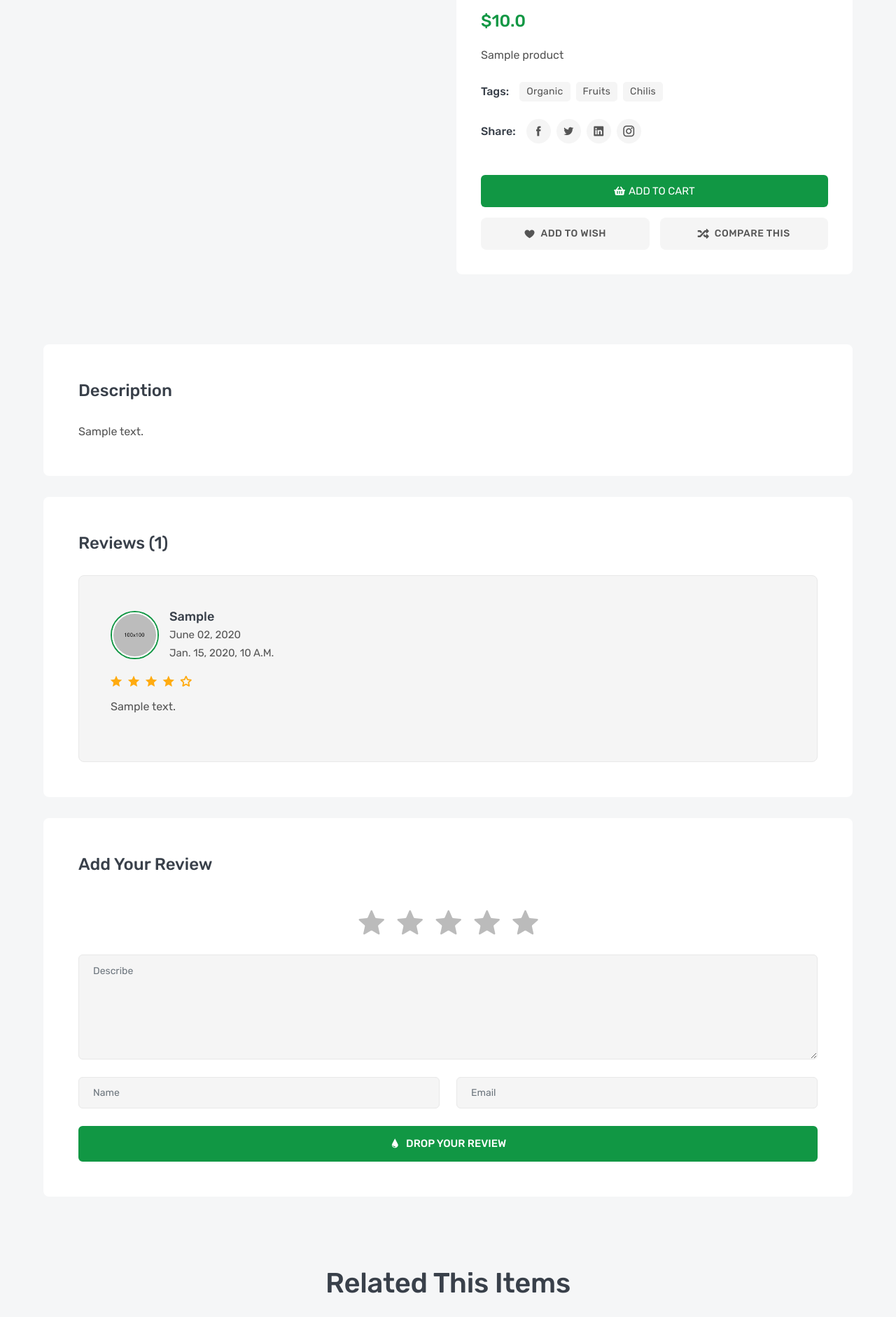
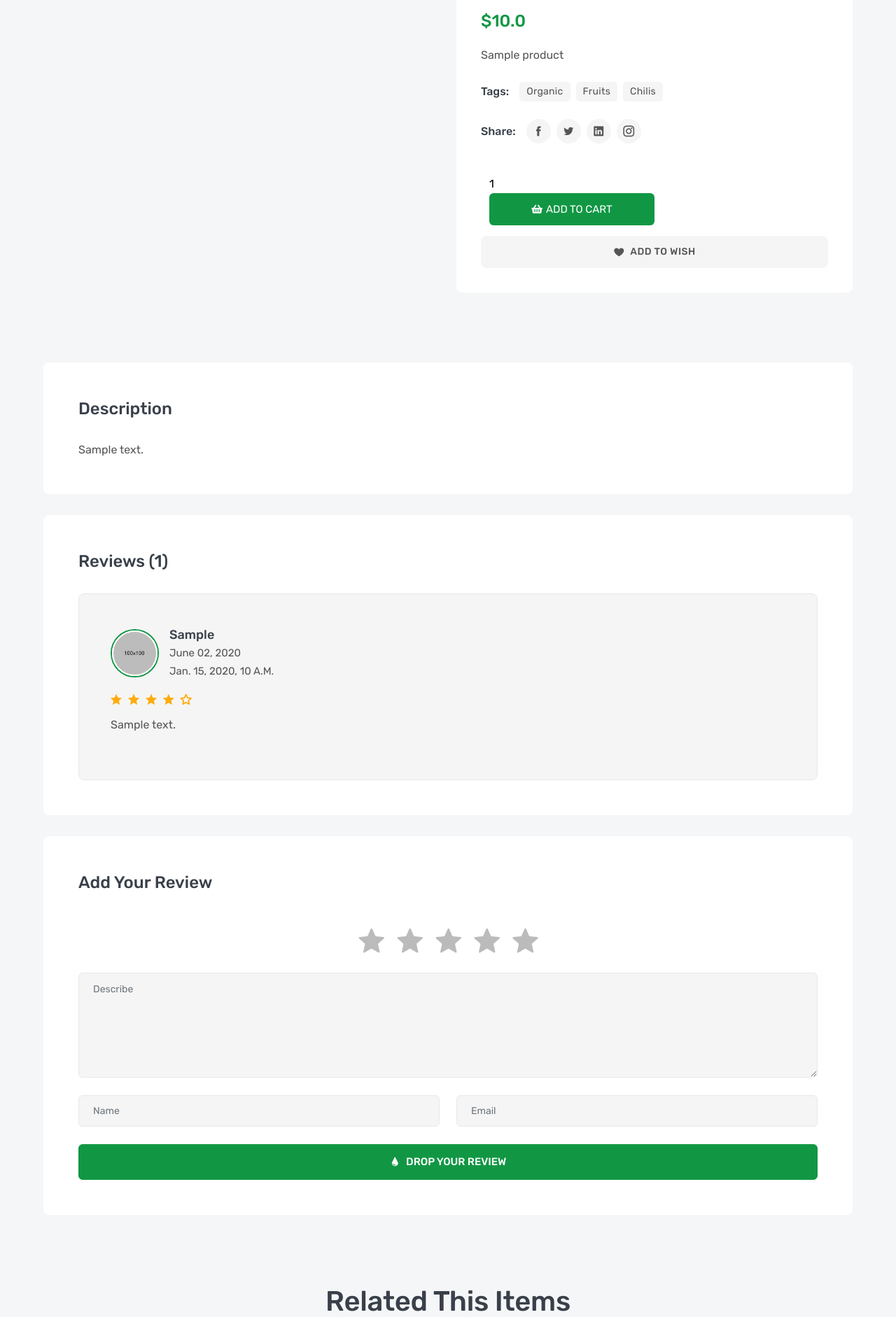
Before and after one commit to Ahmadgaming01/Ecommerece, a Django app: a page that uses products/templates/products/product_detail.html in a window 1280 px wide. Shown: the part 727-2609 px from the top of the page at 70% size. Run offline with Django 4.2, Linux system fonts and the light colour scheme; tables that the repository leaves empty hold one stand-in row (values such as "Sample post"); grey boxes marked "Sample" are stand-in pictures; some libraries are stand-ins or nearby versions.

Commit message:
add add_to_cart_view in templete

```diff
--- a/products/templates/products/product_detail.html
+++ b/products/templates/products/product_detail.html
@@ -90,26 +90,27 @@
                             <li><a href="#" class="icofont-instagram" title="Instagram"></a></li>
                         </ul>
                     </div>
-                    <div class="details-add-group">
-                        <button class="product-add" title="Add to Cart">
-                            <i class="fas fa-shopping-basket"></i>
-                            <span>add to cart</span>
-                        </button>
-                        <div class="product-action">
-                            <button class="action-minus" title="Quantity Minus"><i class="icofont-minus"></i></button>
-                            <input class="action-input" title="Quantity Number" type="text" name="quantity" value="1">
-                            <button class="action-plus" title="Quantity Plus"><i class="icofont-plus"></i></button>
-                        </div>
+                    <div class="details-add-group row">
+                        <form action="post">
+                            {% csrf_token %}
+                            <div class="col-lg-6">
+                                <input  title="Quantity Number" type="text" name="quantity" value="1">
+                                <input type="hidden" name="product_id" value=" {{object.id}} ">
+                            </div>
+                            <div class="col-lg-6">                <button class="product-add" title="Add to Cart">
+                                <i class="fas fa-shopping-basket"></i>
+                                <span>add to cart</span>
+                            </button></div>
+                        </form>
+
+
                     </div>
                     <div class="details-action-group">
                         <a class="details-wish wish" href="#" title="Add Your Wishlist">
                             <i class="icofont-heart"></i>
                             <span>add to wish</span>
                         </a>
-                        <a class="details-compare" href="compare.html" title="Compare This Item">
-                            <i class="fas fa-random"></i>
-                            <span>Compare This</span>
-                        </a>
+
                     </div>
                 </div>
             </div>
```
Also changed, not shown: orders/views.py (+17 -2 lines).
